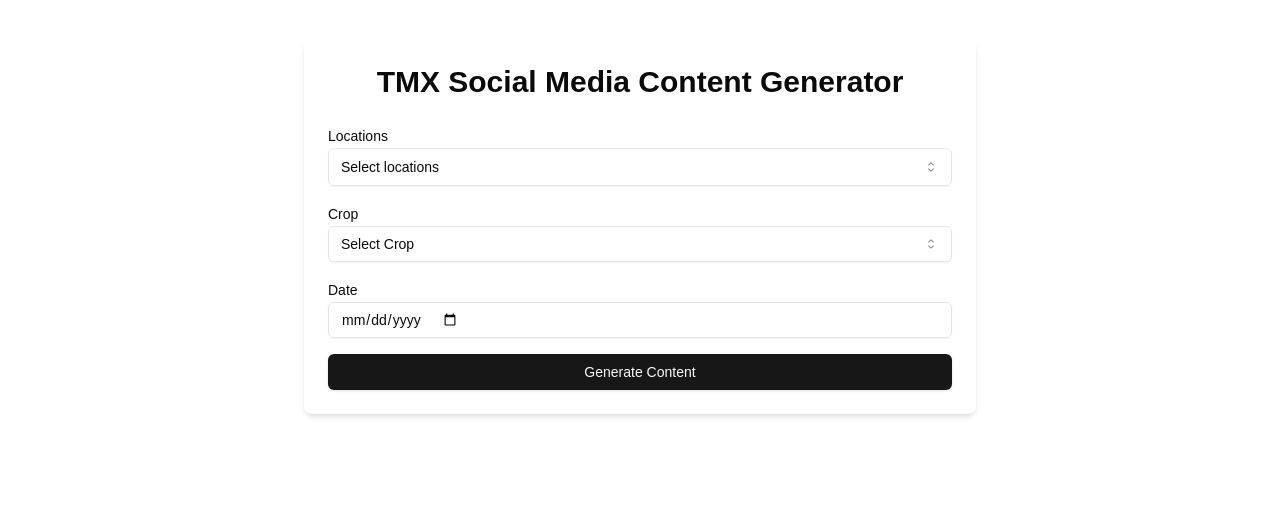
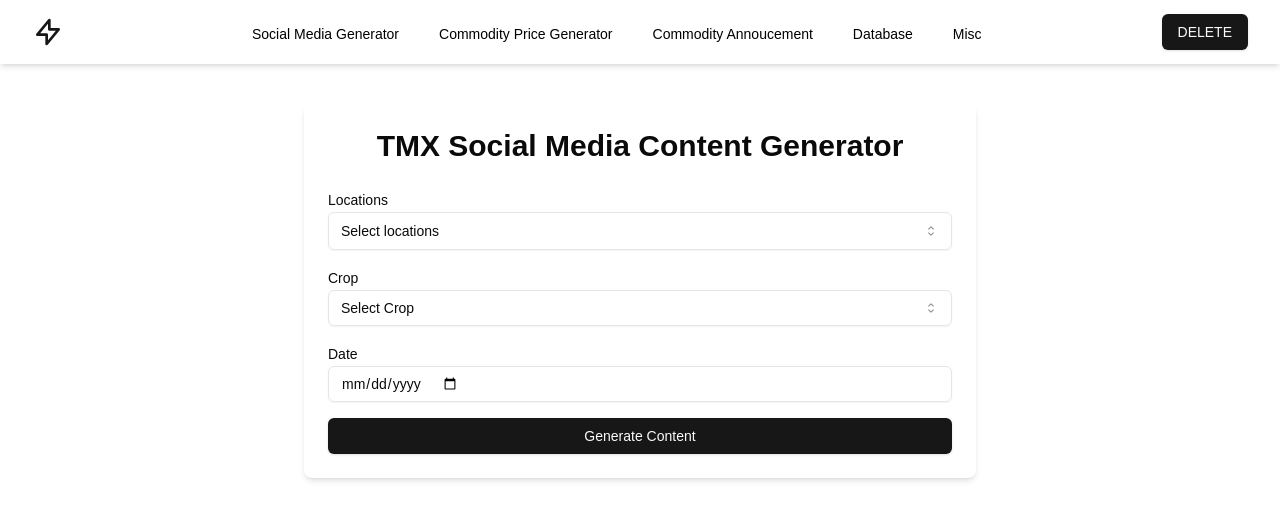
Before and after one commit to PikachuUsedSurf/tmx-socials-generator, a Next.js app: page / in a window 1280 px wide. Shown: the top 520 px of the page. Built offline with nearby package versions, Linux system fonts and the light colour scheme.

Commit message:
navbar fixes

```diff
--- a/src/app/layout.tsx
+++ b/src/app/layout.tsx
@@ -1,7 +1,7 @@
 import type { Metadata } from "next";
 import localFont from "next/font/local";
 import "./globals.css";
-import Header from "@/components/ui/header";
+import Navbar from "@/components/ui/navbar";
 
 const geistSans = localFont({
   src: "./fonts/GeistVF.woff",
@@ -29,7 +29,7 @@
       <body
         className={`${geistSans.variable} ${geistMono.variable} antialiased`}
       >
-        <Header />
+        <Navbar />
         {children}
       </body>
     </html>
--- /dev/null
+++ b/src/components/ui/navbar.tsx
@@ -0,0 +1,94 @@
+"use client";
+
+import { useState } from "react";
+import Link from "next/link";
+import { Menu, X } from "lucide-react";
+import { Button } from "@/components/ui/button";
+
+export default function Navbar() {
+  const [isMenuOpen, setIsMenuOpen] = useState(false);
+
+  const toggleMenu = () => setIsMenuOpen(!isMenuOpen);
+
+  const navItems = [
+    { name: "Social Media Generator", href: "/" },
+    { name: "Commodity Price Generator", href: "/about" },
+    { name: "Commodity Annoucement", href: "/services" },
+    { name: "Database", href: "/portfolio" },
+    { name: "Misc", href: "/contact" },
+  ];
+
+  return (
+    <nav className="bg-background shadow-md">
+      <div className="max-w-7xl mx-auto px-4 sm:px-6 lg:px-8">
+        <div className="flex justify-between h-16">
+          <div className="flex items-center">
+            <Link href="/" className="flex-shrink-0 flex items-center">
+              <svg
+                className="h-8 w-8 text-primary"
+                fill="none"
+                viewBox="0 0 24 24"
+                stroke="currentColor"
+              >
+                <path
+                  strokeLinecap="round"
+                  strokeLinejoin="round"
+                  strokeWidth={2}
+                  d="M13 10V3L4 14h7v7l9-11h-7z"
+                />
+              </svg>
+              <span className="ml-2 text-xl font-bold text-primary"></span>
+            </Link>
+          </div>
+          <div className="hidden sm:ml-6 sm:flex sm:space-x-8">
+            {navItems.map((item) => (
+              <Link
+                key={item.name}
+                href={item.href}
+                className="inline-flex items-center px-1 pt-1 text-sm font-medium text-black hover:text-primary"
+              >
+                {item.name}
+              </Link>
+            ))}
+          </div>
+          <div className="hidden sm:ml-6 sm:flex sm:items-center">
+            <Button>DELETE</Button>
+          </div>
+          <div className="-mr-2 flex items-center sm:hidden">
+            <Button
+              variant="ghost"
+              className="inline-flex items-center justify-center p-2 rounded-md text-primary-foreground hover:text-primary hover:bg-accent focus:outline-none focus:ring-2 focus:ring-inset focus:ring-primary"
+              onClick={toggleMenu}
+              aria-expanded={isMenuOpen}
+            >
+              <span className="sr-only">Open main menu</span>
+              {isMenuOpen ? (
+                <X className="block h-6 w-6" aria-hidden="true" />
+              ) : (
+                <Menu className="block h-6 w-6" aria-hidden="true" />
+              )}
+            </Button>
+          </div>
+        </div>
+      </div>
+
+      {/* Mobile menu, show/hide based on menu state */}
+      <div className={`sm:hidden ${isMenuOpen ? "block" : "hidden"}`}>
+        <div className="pt-2 pb-3 space-y-1">
+          {navItems.map((item) => (
+            <Link
+              key={item.name}
+              href={item.href}
+              className="block pl-3 pr-4 py-2 text-base font-medium text-primary-foreground hover:text-primary hover:bg-accent"
+            >
+              {item.name}
+            </Link>
+          ))}
+        </div>
+        <div className="pt-4 pb-3 border-t border-accent">
+          <Button className="ml-3 mb-3">Get Started</Button>
+        </div>
+      </div>
+    </nav>
+  );
+}
```
